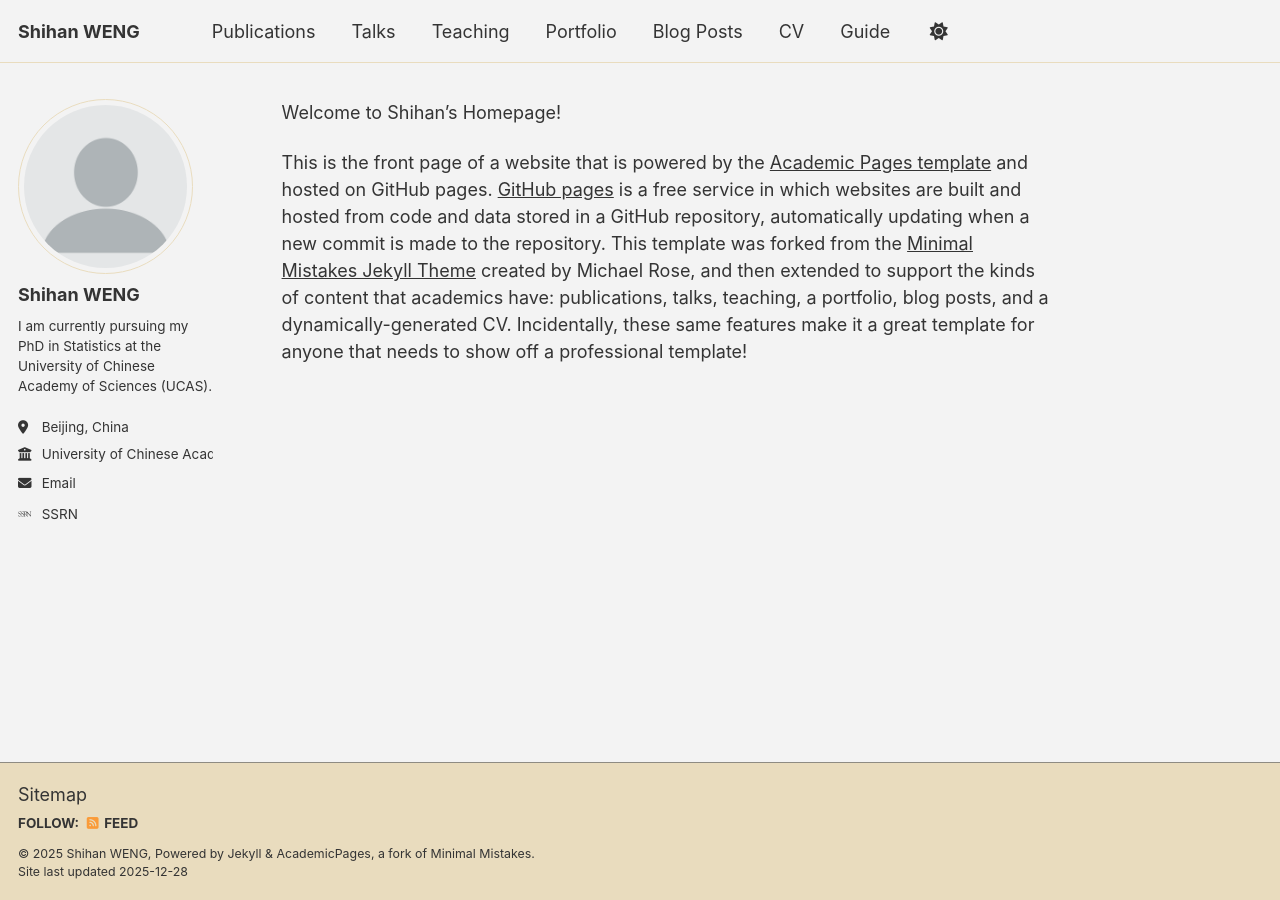
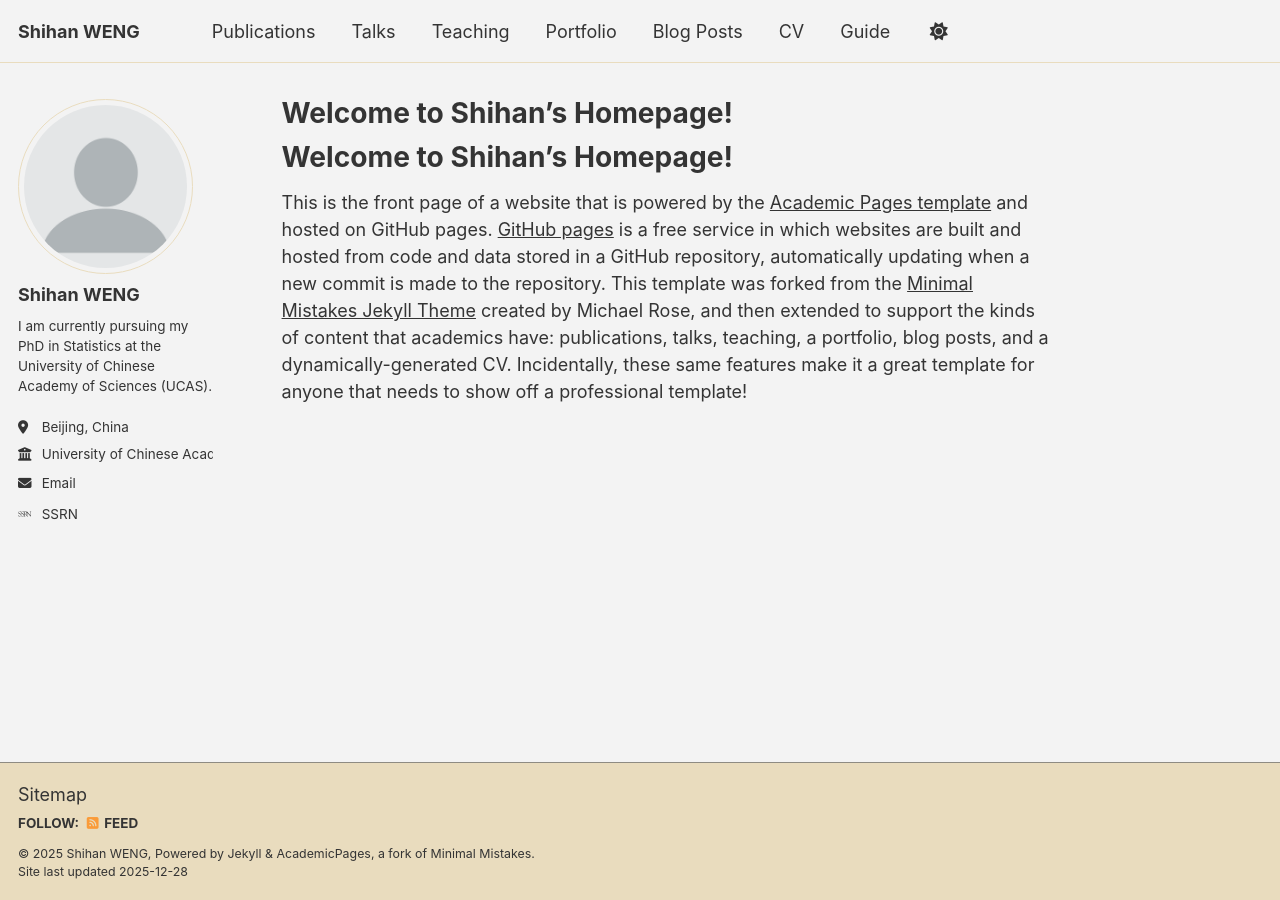
Before and after one commit to ShihanWENG/ShihanWENG.github.io, a Jekyll site: the page built from _pages/about.md, in a window 1280 px wide. Built offline with Jekyll 4.4.1, drawn with Linux system fonts in a browser that asks for light colours; some web fonts are replaced; a script bundle is joined from its source files by our own code; library files that are not in the unit come from our copies; our own code applies the rules of GitHub Pages for plain Markdown files.

Commit message:
Update about.md

```diff
--- a/_pages/about.md
+++ b/_pages/about.md
@@ -6,6 +6,6 @@
   - /about.html
 ---
 
-Welcome to Shihan's Homepage!
+# Welcome to Shihan's Homepage!
 
 This is the front page of a website that is powered by the [Academic Pages template](https://github.com/academicpages/academicpages.github.io) and hosted on GitHub pages. [GitHub pages](https://pages.github.com) is a free service in which websites are built and hosted from code and data stored in a GitHub repository, automatically updating when a new commit is made to the repository. This template was forked from the [Minimal Mistakes Jekyll Theme](https://mmistakes.github.io/minimal-mistakes/) created by Michael Rose, and then extended to support the kinds of content that academics have: publications, talks, teaching, a portfolio, blog posts, and a dynamically-generated CV. Incidentally, these same features make it a great template for anyone that needs to show off a professional template!
```
